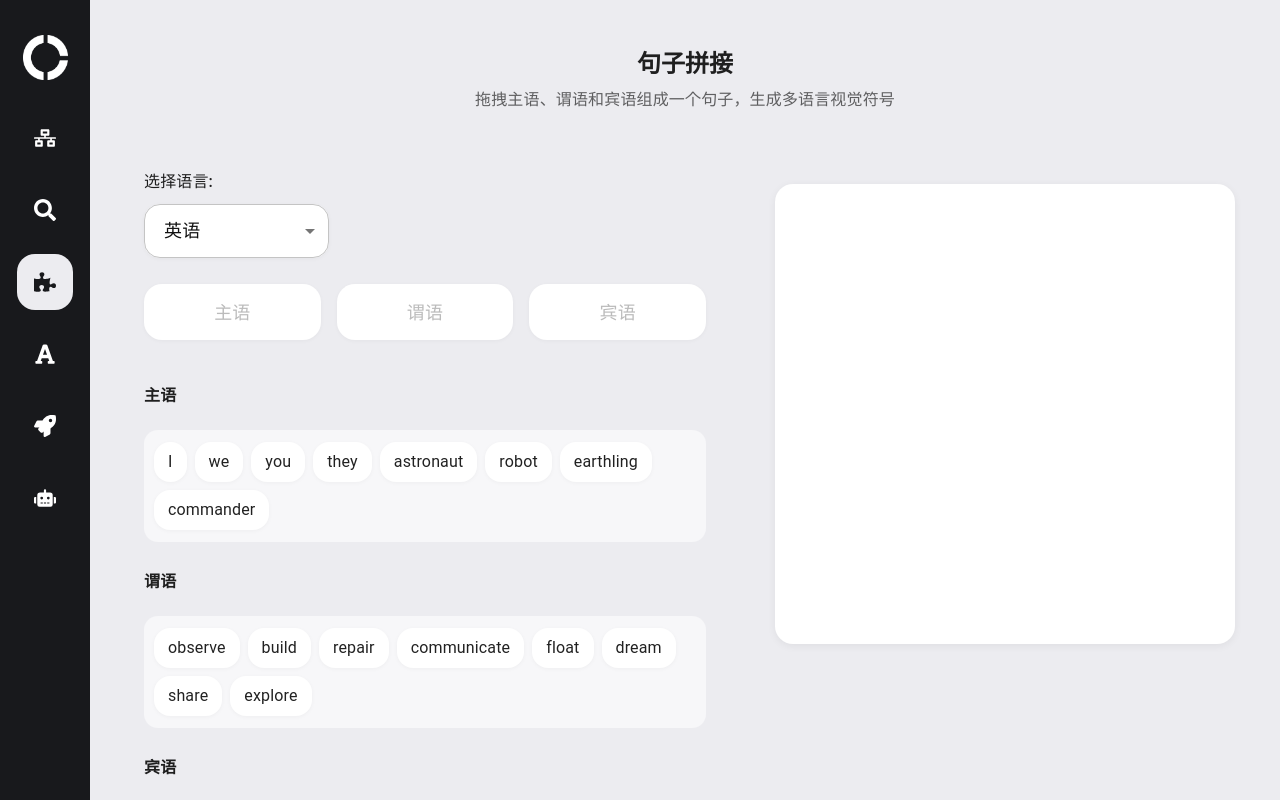
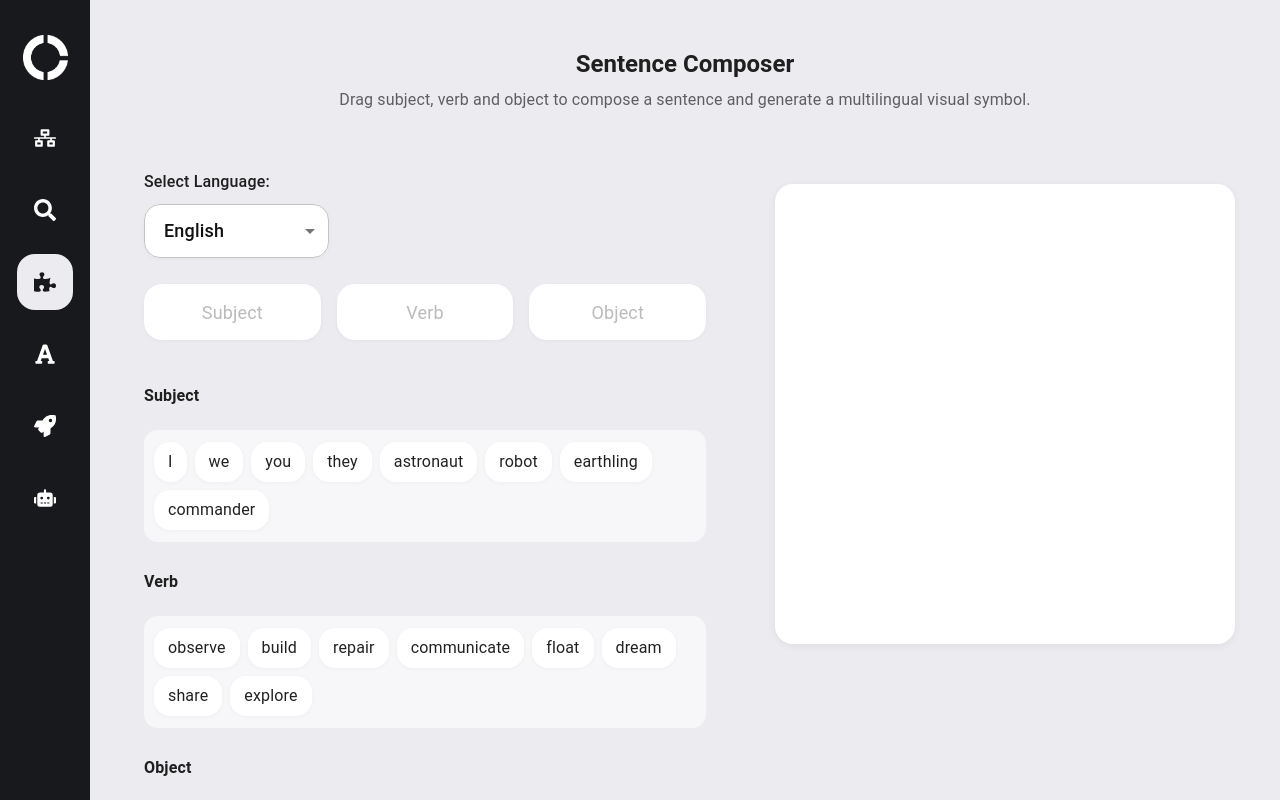
Before and after one commit to ceciliahung25/multilingual-viz, a React (Create React App) app: page / in a window 1280 px wide. Both pictures are taken after a click on the button 45 px from the left and 282 px from the top of the page. Built offline with nearby package versions, Linux system fonts and the light colour scheme.

Commit message:
SentenceComposer动态提示文字：选择中文时显示'主语/谓语/宾语'，英文时显示'Subject/Verb/Object'

```diff
--- a/src/components/SentenceComposer.jsx
+++ b/src/components/SentenceComposer.jsx
@@ -109,7 +109,7 @@ const WordButton = styled(Box)(({ theme }) => ({
 }));
 
 const languageOptions = [
-  { code: 'en', label: '英语',
+  { code: 'en', label: 'English',
     subjects: ['I', 'we', 'you', 'they', 'astronaut', 'robot', 'earthling', 'commander'],
     verbs: ['observe', 'build', 'repair', 'communicate', 'float', 'dream', 'share', 'explore'],
     objects: ['earth', 'station', 'experiment', 'food', 'data', 'star', 'story', 'future']
@@ -120,10 +120,9 @@ const languageOptions = [
     objects: ['地球', '空间站', '实验', '食物', '数据', '星星', '故事', '未来']
   }
 ];
-const roleNames = ['主语', '谓语', '宾语'];
 
 const SentenceComposer = () => {
-  // 当前语言
+  // 当前语言 - 默认设为英文
   const [language, setLanguage] = useState('en');
   // 洞的内容：主语、谓语、宾语
   const [holes, setHoles] = useState([null, null, null]);
@@ -207,8 +206,10 @@ const SentenceComposer = () => {
   const subjects = currentLang.subjects;
   const verbs = currentLang.verbs;
   const objects = currentLang.objects;
-  // 当前语言英文名
+  // 当前语言英文名称（用于CSV数据查找）
   const langName = language === 'zh' ? 'Chinese' : 'English';
+  // 根据当前语言显示相应的提示文字
+  const roleNames = language === 'zh' ? ['主语', '谓语', '宾语'] : ['Subject', 'Verb', 'Object'];
 
   // 根据 main_word 和当前语言，查找本地词
   const getLocalWord = (main_word) => {
@@ -373,14 +374,14 @@ const SentenceComposer = () => {
 
   return (
     <PageLayout
-      title="句子拼接"
-      subtitle="拖拽主语、谓语和宾语组成一个句子，生成多语言视觉符号"
+      title="Sentence Composer"
+      subtitle="Drag subject, verb and object to compose a sentence and generate a multilingual visual symbol."
     >
       <ContentBox>
       <LeftPanel>
           <Box sx={{ width: '33%', display: 'flex', flexDirection: 'column', alignItems: 'flex-start' }}>
             <Typography variant="subtitle1" fontWeight={500} sx={{ mb: 1 }}>
-              选择语言:
+              Select Language:
             </Typography>
             <StyledSelect
               value={language}
@@ -434,7 +435,7 @@ const SentenceComposer = () => {
           {languageOptions.find(l => l.code === language) && languageOptions.find(l => l.code === language).subjects.length > 0 && (
             <InteractionBox>
               <Typography variant="subtitle1" fontWeight={600} sx={{ mb: 1 }}>
-                主语
+                Subject
               </Typography>
         <WordList>
                 {languageOptions.find(l => l.code === language).subjects.map(word => (
@@ -459,7 +460,7 @@ const SentenceComposer = () => {
           {languageOptions.find(l => l.code === language) && languageOptions.find(l => l.code === language).verbs.length > 0 && (
             <InteractionBox>
               <Typography variant="subtitle1" fontWeight={600} sx={{ mb: 1 }}>
-                谓语
+                Verb
               </Typography>
         <WordList>
                 {languageOptions.find(l => l.code === language).verbs.map(word => (
@@ -484,7 +485,7 @@ const SentenceComposer = () => {
           {languageOptions.find(l => l.code === language) && languageOptions.find(l => l.code === language).objects.length > 0 && (
             <InteractionBox>
               <Typography variant="subtitle1" fontWeight={600} sx={{ mb: 1 }}>
-                宾语
+                Object
               </Typography>
         <WordList>
                 {languageOptions.find(l => l.code === language).objects.map(word => (
```
Lines whose indentation alone changed are shown as unchanged.
